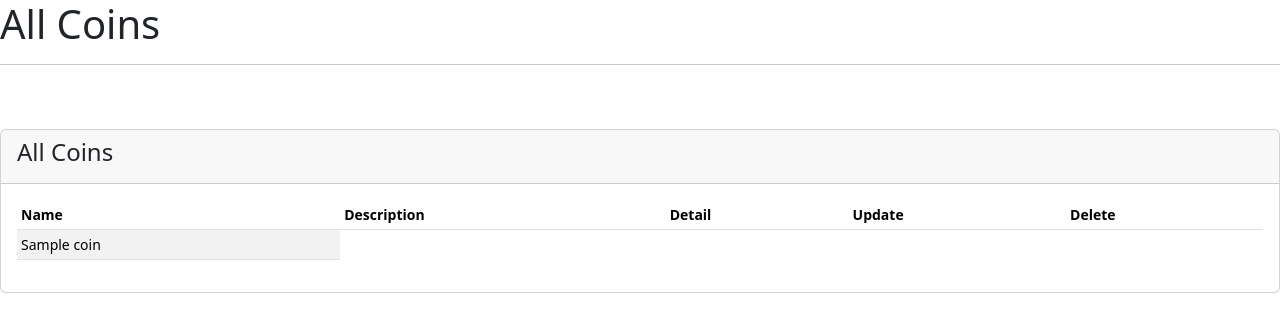
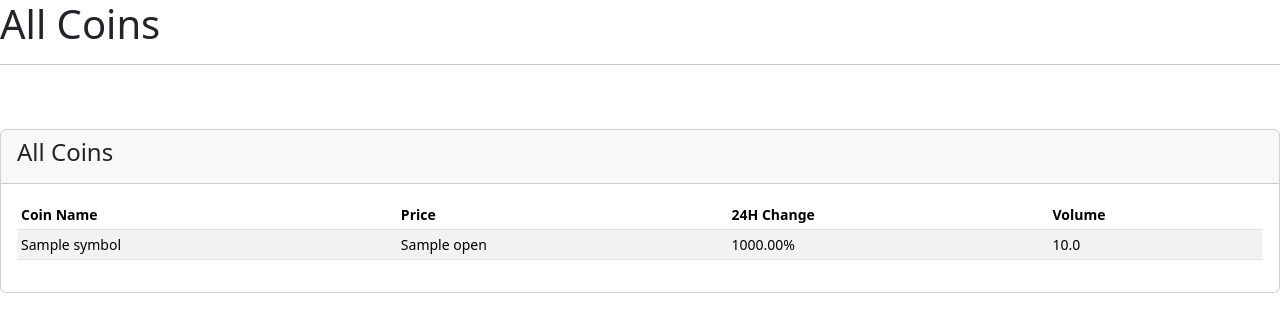
Before and after one commit to ulasgulhan/Crypto-App-Kafka-Sentry-Prometheus, a Django app: page /account/ in a window 1280 px wide. Shown: the top 332 px of the page. Run offline with Django 5.2, Linux system fonts and the light colour scheme; tables that the repository leaves empty hold one stand-in row (values such as "Sample post"); a database or web service that is not in the repository returns one stand-in record (values such as "Sample title"); data that the repository does not hold is empty.

Commit message:
All coin information is displayed on the homepage. A template tag was written for 24-hour changes and volume values.

```diff
--- /dev/null
+++ b/website/account/templatetags/custom_filters.py
@@ -0,0 +1,18 @@
+from django import template
+
+register = template.Library()
+
+@register.filter
+def multiply(value, arg):
+    return float(value) * arg
+
+@register.filter(name='format_value')
+def format_value(value):
+    if float(value) >= 10**9:
+        return f'{float(value) / 10**9:.2f}B'
+    elif float(value) >= 10**6:
+        return f'{float(value) / 10**6:.2f}M'
+    elif float(value) >= 10**3:
+        return f'{float(value) / 10**3:.2f}K'
+    else:
+        return float(value)
--- a/website/account/views.py
+++ b/website/account/views.py
@@ -6,12 +6,22 @@ from django.shortcuts import render
 
 def get_coin_data(request):
     user = request.user
-    url = "https://api.bitget.com/api/v2/spot/public/coins"
+    url = "https://api.bitget.com/api/v2/spot/market/tickers"
     response = requests.get(url)
+    # print(response.json())
+    change24h = []
+    for coin in response.json()['data']:
+            try:
+                percentage_change=((float(coin['high24h']) - float(coin['low24h'])) / float(coin['low24h'])) * 100
+                change24h.append(percentage_change)
+            except ZeroDivisionError:
+                change24h.append(0)
+
 
     context = {
         'coins': response.json(),
-        'user': user
+        'user': user,
+        'percentage': change24h,
     }
 
     return render(request, 'home.html', context)
--- a/website/templates/home.html
+++ b/website/templates/home.html
@@ -1,5 +1,6 @@
 {%extends 'base.html'%}
 {% block title %} {{ user.username }} {% endblock %}
+{% load custom_filters %}
 {% block content %}
 <h1>All Coins</h1>
 <hr><br><br>
@@ -12,19 +13,22 @@
             <table class="table table-striped table-sm">
                 <thead>
                     <tr>
-                        <th>Name</th>
-                        <th>Description</th>
-                        <th>Detail</th>
-                        <th>Update</th>
-                        <th>Delete</th>
+                        <th>Coin Name</th>
+                        <th>Price</th>
+                        <th>24H Change</th>
+                        <th>Volume</th>
                     </tr>
                 </thead>
                 <tbody>
-                    {% for coin in coins.data %}
-                    <tr>
-                        <td>{{ coin.coin }}</td>
-                    </tr>
-                    {% endfor %}
+                        {% for coin in coins.data %}
+                        <tr>
+                            <td>{{ coin.symbol }}</td>
+                            <td>{{ coin.open }}</td>
+                            <td>{{ coin.change24h|multiply:100|floatformat:"2" }}%</td>
+                            <td>{{ coin.baseVolume|format_value }}</td>
+                        </tr>
+                        {% endfor %}
+
                 </tbody>
             </table>
         </div>
```
Also changed, not shown: website/account/templatetags/__init__.py (added).
